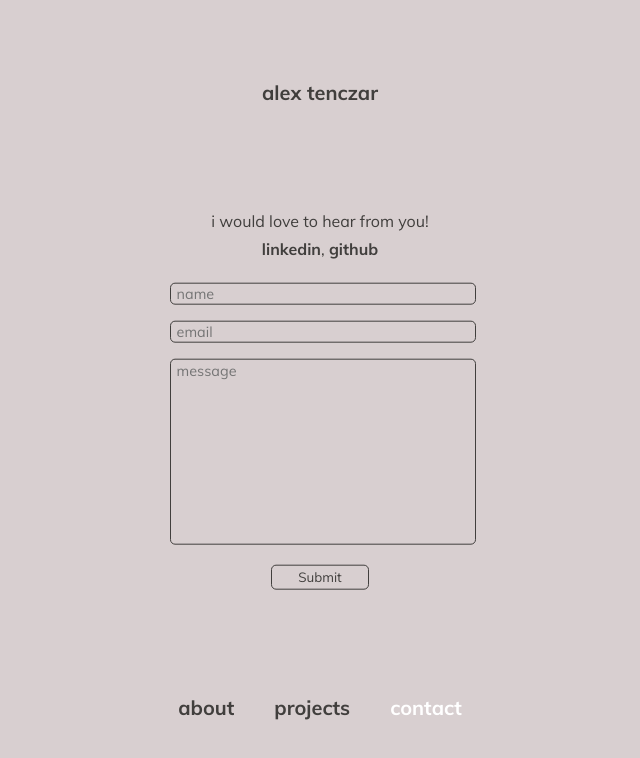
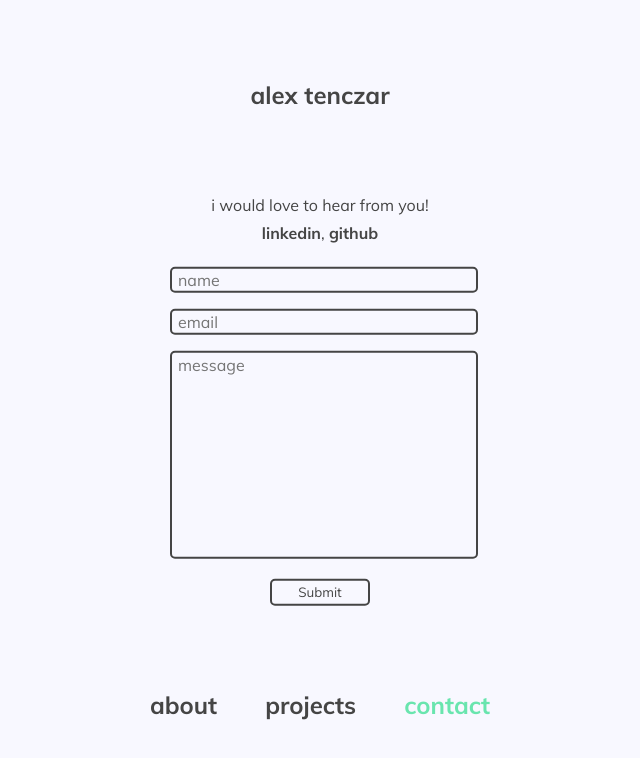
Before and after one commit to alextenczar/alextenczar.com, a React (Create React App) app: page /#/contact in a window 1280 px wide. Shown: the top 758 px of the page, without its empty margins (320-960 px from the left). Built offline with nearby package versions, Linux system fonts and the light colour scheme.

Commit message:
added dark mode

```diff
--- a/src/App.js
+++ b/src/App.js
@@ -20,6 +20,38 @@ class App extends Component{
       });
     };
 
+    returnThemeBasedOnTime(){
+      const root = document.documentElement
+      let date = new Date
+      const hour = date.getHours()
+      if(this.returnThemeBasedOnOS === undefined){
+        if (hour > 20 || hour < 5) {
+          root.classList.add('dark')
+          root.classList.remove('light')
+        }
+        else {
+          root.classList.add('light')
+          root.classList.remove('dark')
+        }
+      }
+    }
+
+    returnThemeBasedOnOS() {
+      const root = document.documentElement
+      let pref = window.matchMedia('(prefers-color-scheme: dark)')
+      if (pref.matches) root.classList.add('dark')
+      else {
+        pref = window.matchMedia('(prefers-color-scheme: light)')
+        if (pref.matches) root.classList.add('light')
+        else return undefined
+      }
+    }
+
+
+    componentDidMount() {
+      this.returnThemeBasedOnOS();
+      this.returnThemeBasedOnTime();
+    }
 
   render() {
     return (
--- a/src/components/pages/About.js
+++ b/src/components/pages/About.js
@@ -6,7 +6,7 @@ function About () {
     return (
         <div id="About">
             <p>📍 concord, nh:</p><Clock format={'LTS'} ticking={true} timezone={'America/New_York'} />
-            <p id="bio">Hi. I'm an Information Technology graduate student at the <a href="https://manchester.unh.edu/">University of New Hampshire at Manchester</a>. Over the past couple years I've become especially interested in pursuing web development. I enjoy using Python and React to make my ideas come to life. I'm currently working freelance as a front-end web developer as I finish up my final year of school.</p>
+            <p id="bio">Hi. I'm an Information Technology graduate student at the <a href="https://manchester.unh.edu/">University of New Hampshire at Manchester</a>. Over the past few years I've become especially interested in pursuing web development. I enjoy using Python and React to make my ideas come to life. I'm currently working as a freelance front-end web developer while I complete my final year of school.</p>
             <a id="resume">resume</a>
         </div>
     )
--- a/src/scss/App.scss
+++ b/src/scss/App.scss
@@ -1,3 +1,5 @@
+@import 'colors';
+
 @font-face {
     font-family: 'Muli';
     font-style: normal;
@@ -8,19 +10,60 @@
     font-style: normal;
     src: local('Muli Bold'), url('../components/fonts/muli/Mulish-Bold.ttf');
 }
-::selection {
-    color: white;
-    background: dimgray; /* WebKit/Blink Browsers */
-  }
-  ::-moz-selection {
-    color: white;
-    background: dimgray; /* Gecko Browsers */
-  }
+.dark {
+    ::selection {
+        color: $background-dark;
+        background: $accent-dark; /* WebKit/Blink Browsers */
+      }
+      ::-moz-selection {
+        color: $background-dark;
+        background: $accent-dark; /* Gecko Browsers */
+      }
+}
+.light {
+    ::selection {
+        color: $background;
+        background: $accent; /* WebKit/Blink Browsers */
+      }
+      ::-moz-selection {
+        color: $background;
+        background: $accent; /* Gecko Browsers */
+      }
+}
+
+.light {
+    body {
+        background-color: $background;
+    }
+    .wrapper {
+        color: $text;
+    }
+    a, a:visited {
+        color: $text;
+    }
+    a:hover {
+        color: $accent;
+    }
+}
+.dark {
+    body {
+        background-color: $background-dark;
+    }
+    .wrapper {
+        color: $text-dark;
+    }
+    a, a:visited {
+        color: $text-dark;
+    }
+    a:hover {
+        color: $accent-dark;
+    }
+}
+
 .wrapper {
     display: flex;
     align-items: center;
     justify-content: center;
-    color: #413f3d;
     margin-right: auto;
     margin-left: auto;
     height:98vh;
@@ -29,12 +72,8 @@
 
     a, a:visited {
         transition: color 0.25s ease-in;
-        color:  #413f3d;
         font-family: "Muli-Bold";
         text-decoration: none;
-    }
-    a:hover {
-        color: white;
     }
 
     .content-container {
@@ -61,7 +100,6 @@
     }
 }
 body {
-    background-color: #d8cfd0;
     margin: 0;
     //height: 100vh;
     overflow: hidden;
--- /dev/null
+++ b/src/scss/_colors.scss
@@ -0,0 +1,6 @@
+$background: #f8f8ff;
+$text: #454545;
+$accent: #69e5ae;
+$background-dark: #454545;
+$text-dark: #f8f8ff;
+$accent-dark: #69e5ae;
--- a/src/scss/about.scss
+++ b/src/scss/about.scss
@@ -1,3 +1,4 @@
+@import 'colors';
 #About {
     overflow: hidden;
     display:flex;
@@ -16,12 +17,22 @@
         text-align: justify;
         line-height: 1.5;
     }
+    .dark #resume {
+        &:hover {
+            color: $accent-dark;
+            border-color: $text-dark;
+        }
+    }
+    .dark #resume {
+        &:hover {
+            color: $accent;
+            border-color: $text;
+        }
+    }
     #resume {
         padding: .1em .5em .35em .5em;
         &:hover {
             cursor: pointer;
-            color: white;
-            border-color: white;
         }
         #title {
             margin:0;
--- a/src/scss/contact.scss
+++ b/src/scss/contact.scss
@@ -1,3 +1,44 @@
+@import 'colors';
+.light #Contact {
+    .form-control{
+        color:  $text;
+    }
+    input.form-control{
+        border-bottom-color: $text;
+        border: 2px solid $text;
+    }
+    textarea.form-control{
+        border: 2px solid $text;
+    }
+    button {
+        color: $text;
+        border: 2px solid $text;
+        &:hover {
+            color: $accent;
+            border-color: $accent;
+        }
+    }
+}
+.dark #Contact {
+    .form-control{
+        color:  $text-dark;
+    }
+    input.form-control{
+        border-bottom-color: $text-dark;
+        border: 2px solid $text-dark;
+    }
+    textarea.form-control{
+        border: 2px solid $text-dark;
+    }
+    button {
+        color: $text-dark;
+        border: 2px solid $text-dark;
+        &:hover {
+            color: $accent-dark;
+            border-color: $accent-dark;
+        }
+    }
+}
 #Contact {
     @media (max-height: 400px) {
         height: 10% !important;
@@ -25,24 +66,18 @@
             display: none;
         }
     }
-    .form-control{
-        color:  #413f3d;
-    }
     input.form-control{
         width:100%;
-        font-size: .9em;
+        font-size: 1em;
         font-family:"Muli";
-        border: 1px solid #413f3d;
-        border-bottom-color: #413f3d;
         border-bottom-width: 1px;
         background-color: transparent;
         border-radius: 5px;
         text-indent: .25em;
     }
     textarea.form-control{
-        font-size: .9em;
+        font-size: 1em;
         font-family:"Muli";
-        border: 1px solid  #413f3d;
         width: 100%;
         background: transparent;
         resize: none;
@@ -59,16 +94,14 @@
         padding: .25em 2em;
         background-color: transparent;
         transition: color 0.25s ease-in, border-color 0.25s ease-in;
-
-        color: #413f3d;
-        border: 1px solid #413f3d;
+        color: $text;
         -webkit-border-radius: 5px;
         -moz-border-radius: 5px;
         border-radius: 5px;
         &:hover {
             cursor: pointer;
-            color: white;
-            border-color: white;
+            color: $accent;
+            border-color: $accent;
         }
     }
 }
--- a/src/scss/home.scss
+++ b/src/scss/home.scss
@@ -1,3 +1,4 @@
+@import 'colors';
 .hover-item {
     animation: .5s ease-in-out 1 fade;
     width: 300px;
--- a/src/scss/nav.scss
+++ b/src/scss/nav.scss
@@ -1,14 +1,36 @@
-.nav {
-    .nav-item.selected {
-        color: white;
+@import 'colors';
+.light {
+    .nav {
+        .nav-item.selected {
+            color: $accent;
+        }
     }
     a, a:visited {
-        text-decoration: none;
-        color: #413f3d;
-        font-size: 1.25rem;
+        color: $text;
     }
     a:hover {
-        color: white;
+        color: $accent;
+    }
+
+}
+.dark {
+    .nav {
+        .nav-item.selected {
+            color: $accent-dark;
+        }
+    }
+    a, a:visited {
+        color: $text-dark;
+    }
+    a:hover {
+        color: $accent-dark;
+    }
+
+}
+.nav {
+    a, a:visited {
+        text-decoration: none;
+        font-size: 1.5rem;
     }
     .nav-bottom {
         a {
--- a/src/scss/projects.scss
+++ b/src/scss/projects.scss
@@ -1,9 +1,15 @@
+@import 'colors';
+.light #Projects {
+    border: 2px solid $text;
+}
+.dark #Projects {
+    border: 2px solid $text-dark;
+}
 #Projects {
     height: 70%;
     width:600px;
     overflow:scroll;
     overflow-x: hidden;
-    border: 1px solid  #413f3d;
     border-radius: 5px;
     @media (min-width: 1000px) {
         width: 800px;
@@ -13,5 +19,8 @@
             width:98vw;
         }
     }
+    p {
+        margin: .25em;
+    }
 
 }
```
Also changed, not shown: 1 other file (tests, documents, lock files or other folders).
